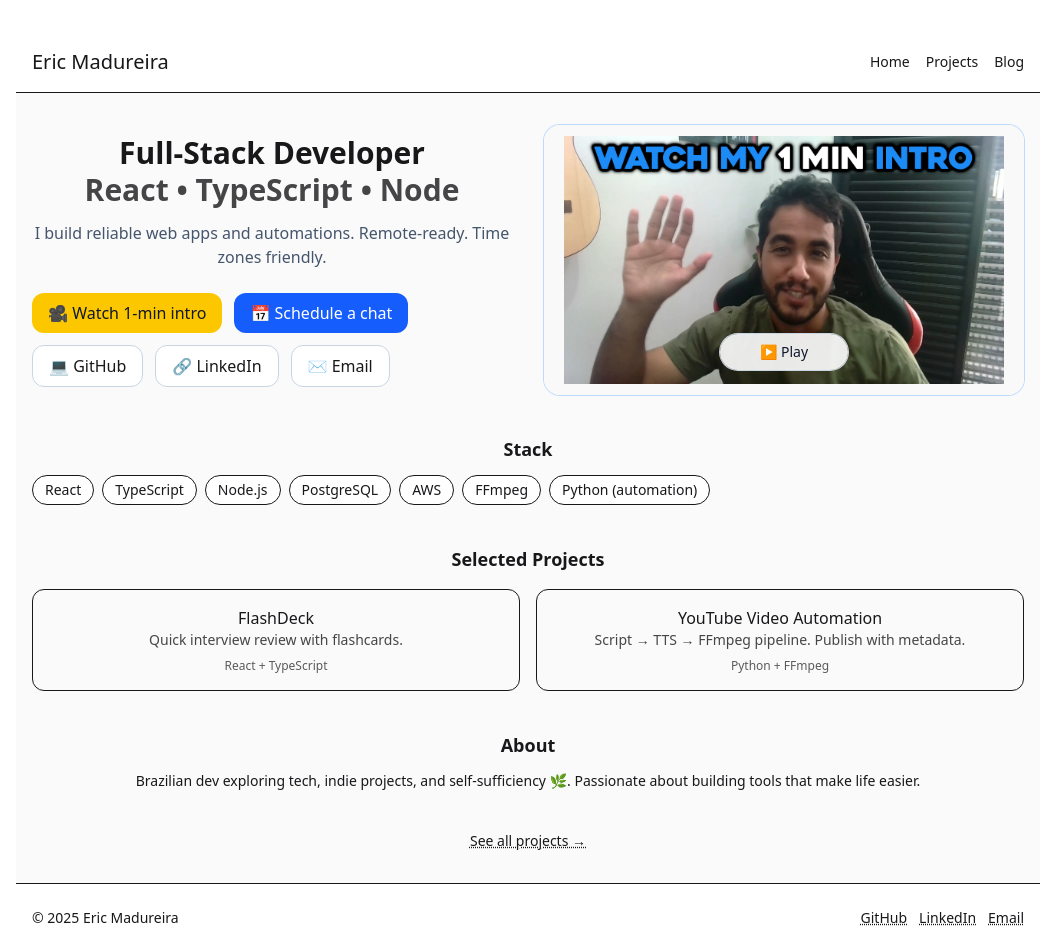
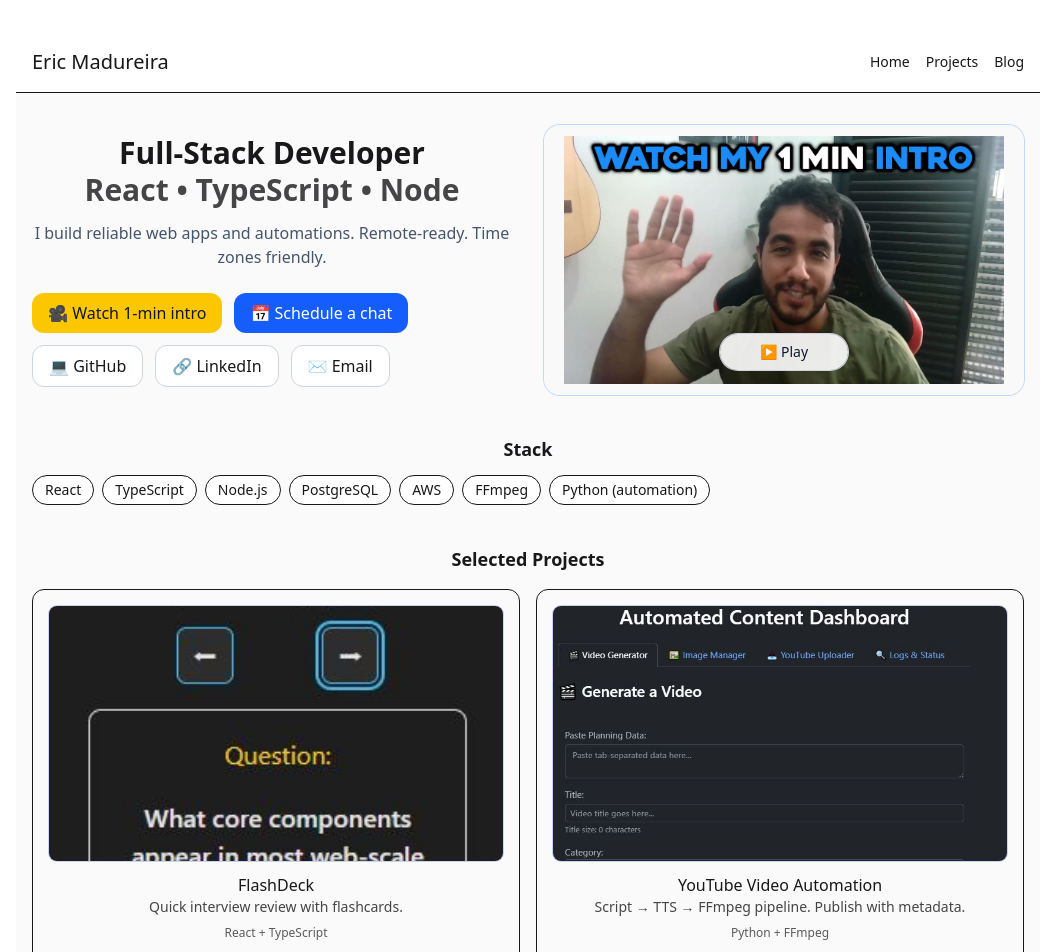
Before and after one commit to ericmadureira/ericmadureira.github.io, a React (Vite) app: page / in a window 1280 px wide. Shown: the top 952 px of the page, without its empty margins (112-1168 px from the left). Built offline with nearby package versions, Linux system fonts and the light colour scheme.

Commit message:
Project Cards at Home

```diff
--- a/src/components/ProjectCard.tsx
+++ b/src/components/ProjectCard.tsx
@@ -11,8 +11,15 @@ export default function ProjectCard({ title, desc, stack, href, img, demoHref }:
   return (
     <div className="p-4 rounded-xl border hover:bg-zinc-50">
       {img && (
-        <div className="aspect-video rounded-lg overflow-hidden ring-1 ring-indigo-200 mb-3">
-          <img src={img} alt={`${title} screenshot`} className="w-full h-full object-cover" />
+        <div className="aspect-video rounded-lg overflow-hidden ring-1 ring-indigo-200 mb-3 cursor-pointer">
+          <a href={demoHref ? demoHref : href} rel="noopener noreferrer" target="_blank">
+            <img
+              src={img}
+              alt={`${title} screenshot`}
+              loading="lazy"
+              className="w-full h-full object-cover"
+            />
+          </a>
         </div>
       )}
       <div className="font-medium">{title}</div>
@@ -24,7 +31,8 @@ export default function ProjectCard({ title, desc, stack, href, img, demoHref }:
           <a
             href={demoHref}
             target="_blank"
-            className="px-3 py-1.5 rounded-lg bg-indigo-500 text-white text-sm font-medium hover:brightness-110"
+            rel="noopener noreferrer"
+            className="px-3 py-1.5 rounded-lg bg-blue-600 text-white text-sm font-medium hover:brightness-110"
           >
             Try it
           </a>
@@ -32,6 +40,7 @@ export default function ProjectCard({ title, desc, stack, href, img, demoHref }:
         <a
           href={href}
           target="_blank"
+          rel="noopener noreferrer"
           className="px-3 py-1.5 rounded-lg border text-sm hover:bg-zinc-50"
         >
           View code
--- a/src/pages/Home.tsx
+++ b/src/pages/Home.tsx
@@ -1,5 +1,7 @@
 import { Link } from 'react-router-dom'
+
 import Hero from '../components/Hero'
+import ProjectCard from '../components/ProjectCard'
 
 const techSkills = ['React','TypeScript','Node.js','PostgreSQL','AWS','FFmpeg','Python (automation)']
 
@@ -20,16 +22,21 @@ export default function Home() {
       <section>
         <h2 className="text-lg font-semibold mb-4">Selected Projects</h2>
         <div className="grid sm:grid-cols-2 gap-4">
-          <a className="block p-4 rounded-xl border hover:bg-zinc-50" href="https://github.com/ericmadureira/flashdeck" target="_blank">
-            <div className="font-medium">FlashDeck</div>
-            <div className="text-sm opacity-80">Quick interview review with flashcards.</div>
-            <div className="text-xs opacity-70 mt-2">React + TypeScript</div>
-          </a>
-          <a className="block p-4 rounded-xl border hover:bg-zinc-50" href="https://github.com/ericmadureira/video-content-generator" target="_blank">
-            <div className="font-medium">YouTube Video Automation</div>
-            <div className="text-sm opacity-80">Script → TTS → FFmpeg pipeline. Publish with metadata.</div>
-            <div className="text-xs opacity-70 mt-2">Python + FFmpeg</div>
-          </a>
+          <ProjectCard
+            title="FlashDeck"
+            desc="Quick interview review with flashcards."
+            stack="React + TypeScript"
+            demoHref="https://ericmadureira.github.io/flashdeck/"
+            href="https://github.com/ericmadureira/flashdeck"
+            img="/assets/flashdeck-print.jpg"
+          />
+          <ProjectCard
+            title="YouTube Video Automation"
+            desc="Script → TTS → FFmpeg pipeline. Publish with metadata."
+            stack="Python + FFmpeg"
+            href="https://github.com/ericmadureira/video-content-generator"
+            img="/assets/video-content-generator.jpg"
+          />
         </div>
       </section>
 
```
Also changed, not shown: public/assets/flashdeck-print.jpg (added), public/assets/video-content-generator.jpg (added).
